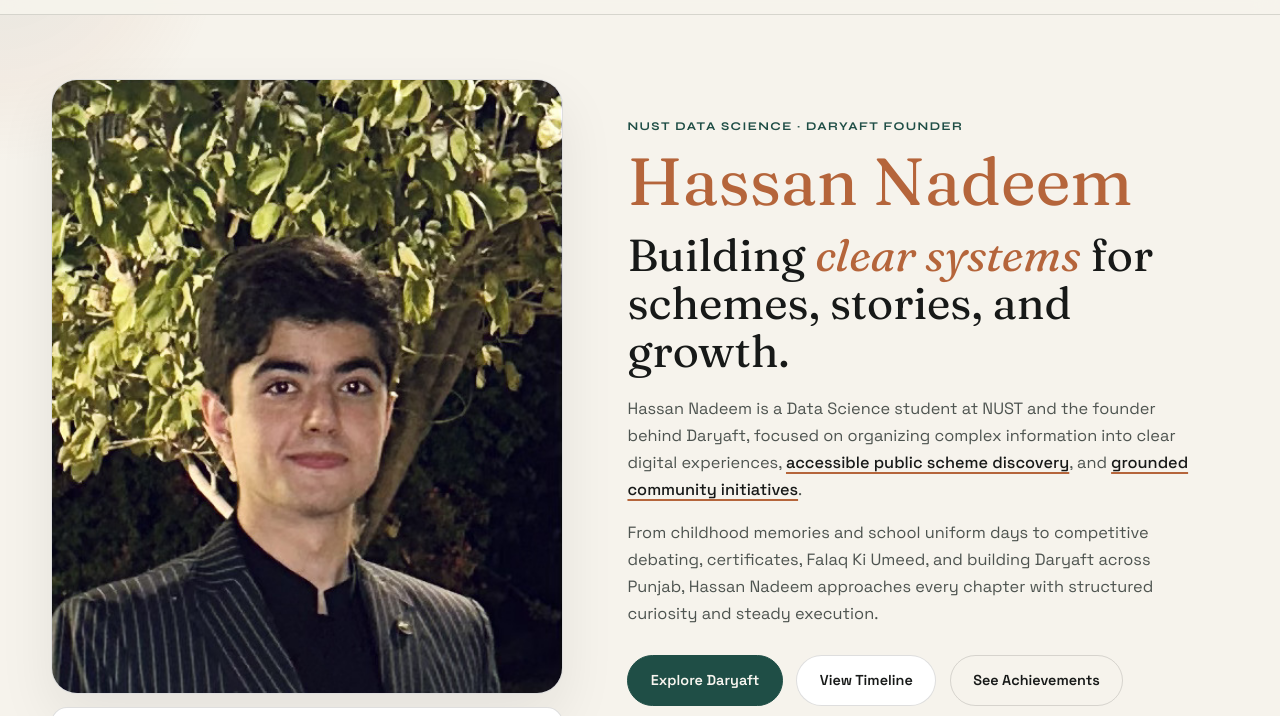
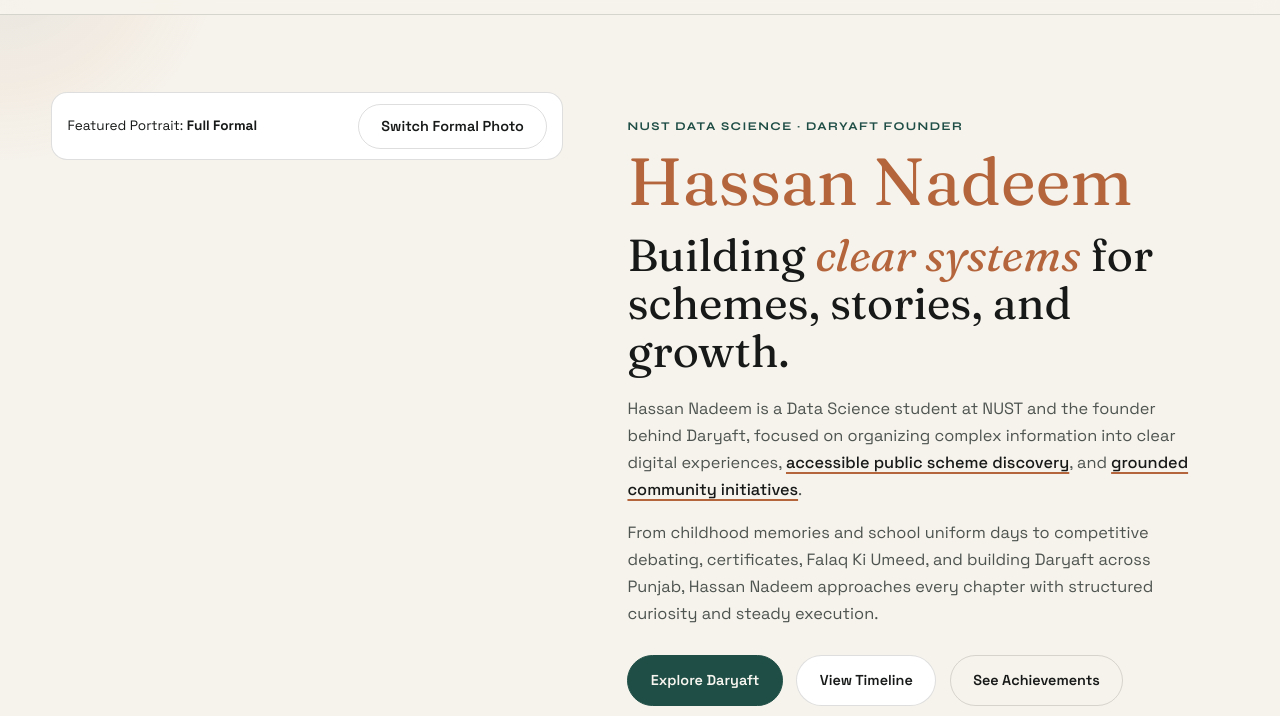
Before and after one commit to hassannadeem33/Personal-Website, a plain HTML site: page index.html in a window 1280 px wide. Shown: the part 60-776 px from the top of the page. Drawn offline with Linux system fonts and the light colour scheme.

Commit message:
Remove hero image section from editorial hero
Removed the hero-left-column and hero-portrait-wrap divs from the editorial hero section.

```diff
--- a/index.html
+++ b/index.html
@@ -25,10 +25,7 @@
 
   <main>
     <section class="editorial-hero">
-      <div class="hero-left-column reveal">
-        <div class="hero-portrait-wrap">
-          <img id="heroFormalImg" src="n.jpg" alt="Hassan Nadeem in full formal attire" />
-        </div>
+
         <div class="hero-switch-bar">
           <span>Featured Portrait: <strong id="heroFormalTag">Full Formal</strong></span>
           <button type="button" class="btn-outline" id="swapFormalBtn">Switch Formal Photo</button>
```
